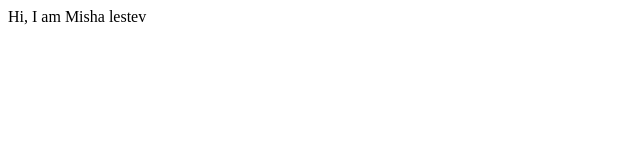
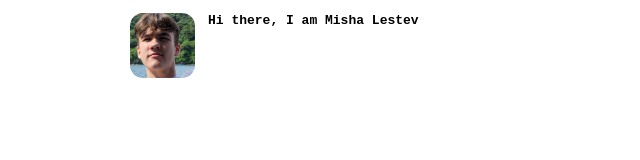
Before and after one commit to LestevMisha/mishalestev, a plain HTML site: page index.html in a window 1280 px wide. Shown: the whole page, without its empty margins (0-640 px from the left). Drawn offline with Linux system fonts and the light colour scheme.

Commit message:
local changes

```diff
--- a/index.html
+++ b/index.html
@@ -1,11 +1,23 @@
 <!DOCTYPE html>
 <html lang="en">
+
 <head>
     <meta charset="UTF-8">
     <meta name="viewport" content="width=device-width, initial-scale=1.0">
+    <link rel="stylesheet" href="./style.css">
     <title>ML</title>
 </head>
+
 <body>
-    <div class="b-text">Hi, I am Misha lestev</div>
+    <section class="b-section b-section-preview">
+        <div class="container">
+            <div class="hblock">
+                <img class="b-img b-img_ml" src="./images/mishalestev.jpg" alt="avatar">
+                <div class="b-text b-text_semi">Hi there, I am Misha Lestev</div>
+            </div>
+
+        </div>
+    </section>
 </body>
+
 </html>
--- /dev/null
+++ b/style.css
@@ -0,0 +1,107 @@
+html,
+body,
+section {
+    margin: 0;
+    padding: 0;
+}
+
+* {
+    box-sizing: border-box;
+    font-family: monospace;
+}
+
+section.b-section {
+    position: relative;
+    background-color: #FFFFFF;
+}
+
+section.b-section.b-section-preview {
+    margin-top: 1em;
+}
+
+section.b-section .container {
+    position: relative;
+    max-width: 2048px;
+    padding: 0 128px;
+    margin: 0 auto;
+}
+
+.b-text {
+    font-size: 1em;
+    width: fit-content;
+    height: fit-content;
+}
+
+.b-text.b-text_semi {
+    font-weight: 600;
+}
+
+.hblock {
+    position: relative;
+    display: grid;
+    grid-template-columns: auto 1fr;
+    column-gap: 1em;
+}
+
+.b-img {
+    position: relative;
+    width: 1em;
+    height: 1em;
+}
+
+.b-img.b-img_ml {
+    width: 5em;
+    height: 5em;
+    border-radius: 1em;
+}
+
+/* adaptive layout */
+/* max-width */
+@media (max-width: 576px) {
+    section.b-section .container {
+        padding: 0 20px;
+    }
+}
+
+@media (max-width: 767px) {
+    section.b-section .container {
+        padding: 0 40px;
+    }
+}
+
+@media (max-width: 1920px) {
+    section.b-section .container {
+        padding: 0 60px;
+    }
+}
+
+/* min-width */
+@media (min-width: 576px) {
+    section.b-section .container {
+        max-width: 540px;
+    }
+}
+
+@media (min-width: 768px) {
+    section.b-section .container {
+        max-width: 720px;
+    }
+}
+
+@media (min-width: 992px) {
+    section.b-section .container {
+        max-width: 960px;
+    }
+}
+
+@media (min-width: 1200px) {
+    section.b-section .container {
+        max-width: 1140px;
+    }
+}
+
+@media (min-width: 1400px) {
+    section.b-section .container {
+        max-width: 1320px;
+    }
+}
```
Also changed, not shown: images/mishalestev.jpg (added).
